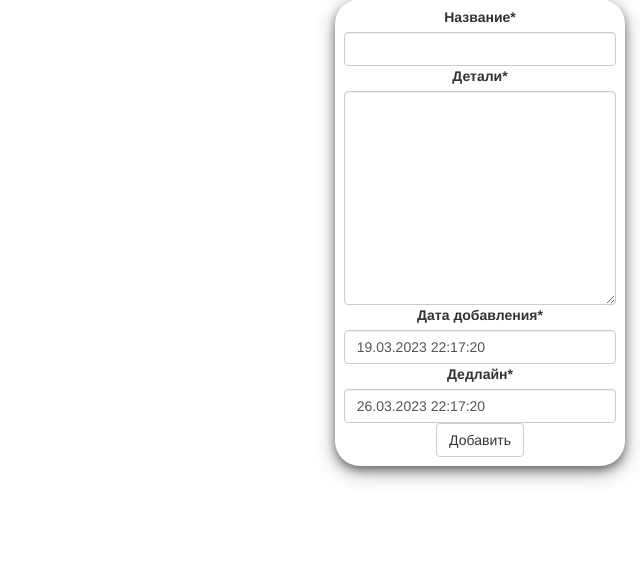
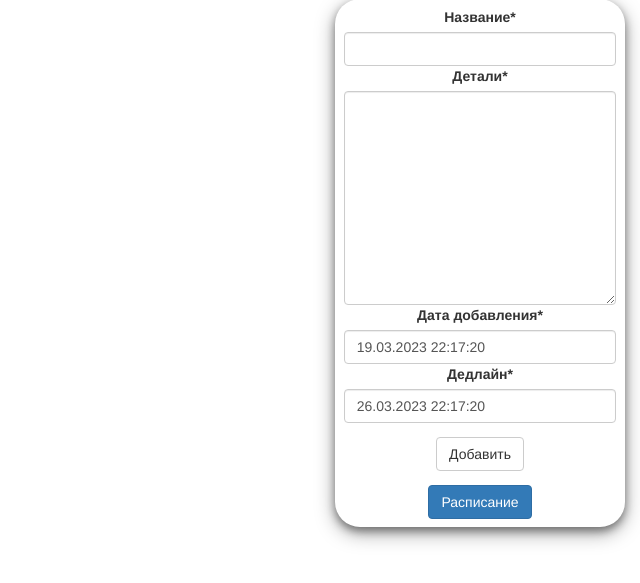
Before and after one commit to haHAAo7/Django_todo, a Django app: page / in a window 1280 px wide. Shown: the part 102-685 px from the top of the page, without its empty margins (640-1280 px from the left). Run offline with Django 4.2, Linux system fonts and the light colour scheme; data that the repository does not hold is empty; some libraries are stand-ins or nearby versions.

Commit message:
added schedule button

```diff
--- a/todo_page/templates/todo_page/index.html
+++ b/todo_page/templates/todo_page/index.html
@@ -23,6 +23,9 @@
    overflow: auto;
    resize: both;
    text-overflow: ellipsis;
+   position:relative
+   z-index: 1;
+
   }
   .card:hover{
     background: lightblue;
@@ -37,12 +40,26 @@
     box-shadow: 0 4px 8px 0 rgba(0,0,0,0.4),
                 0 6px 20px 0 rgba(0,0,0,0.36);
   }
+
+  .links{
+  text-decoration: none;
+  color: inherit;
+  }
+
+
+
+
+
+
+
+
+
+
     </style>
 
 </head>
 
-<body  class="container-fluid">
-
+<body class="container-fluid">
 {% if messages %}
 {% for message in messages %}
 <div class="alert alert-info">
@@ -53,11 +70,10 @@
 
 <center class="row">
     <h1><i>Ежедневник</i></h1>
-    <hr />
+    <hr/>
 </center>
 
 <div class="row">
-
     <div class="col-md-8">
 
         {% for i in list %}
@@ -68,25 +84,32 @@
             <p><b>Дедлайн:</b> {{i.deadline}}</p>
             <hr/>
             {{i.details}}
-        <br />
-        <br />
+            <br/>
+            <br/>
             <form action="/del/{{i.id}}" method="POST" style=" padding-right: 4%; padding-bottom: 3%;">
                 {% csrf_token %}
-          <button value="remove" type="submit"  class="btn btn-primary" style="float: right;"><span class="glyphicon glyphicon-trash"></span> &nbsp; удалить</button>
+                <button value="remove" type="submit" class="btn btn-primary" style="float: right;"><span
+                        class="glyphicon glyphicon-trash"></span> &nbsp; удалить
+                </button>
             </form>
         </div>
         {% endfor%}
     </div>
-    <div class="col-md-1"> </div>
-    <div class="col-md-3" >
-      <div  class="submit_form">
-      <form  method="POST">
+    <div class="col-md-1"></div>
+    <div class="col-md-3">
+        <div class="submit_form">
+            <form method="POST">
                 {% csrf_token %}
                 {{forms|crispy}}
                 <center>
-        <input type="submit" class="btn btn-default" value="Добавить" />
+                    <input style="margin-top: 5%" type="submit" class="btn btn-default" value="Добавить"/>
                 </center>
             </form>
+            <div style="margin-top: 5%">
+                <button type="button" class="btn btn-primary">
+                    <a class="links" href="{% url 'schedule' %}">Расписание</a>
+                </button>
+            </div>
         </div>
     </div>
 </div>
```
Lines whose indentation alone changed are shown as unchanged.
